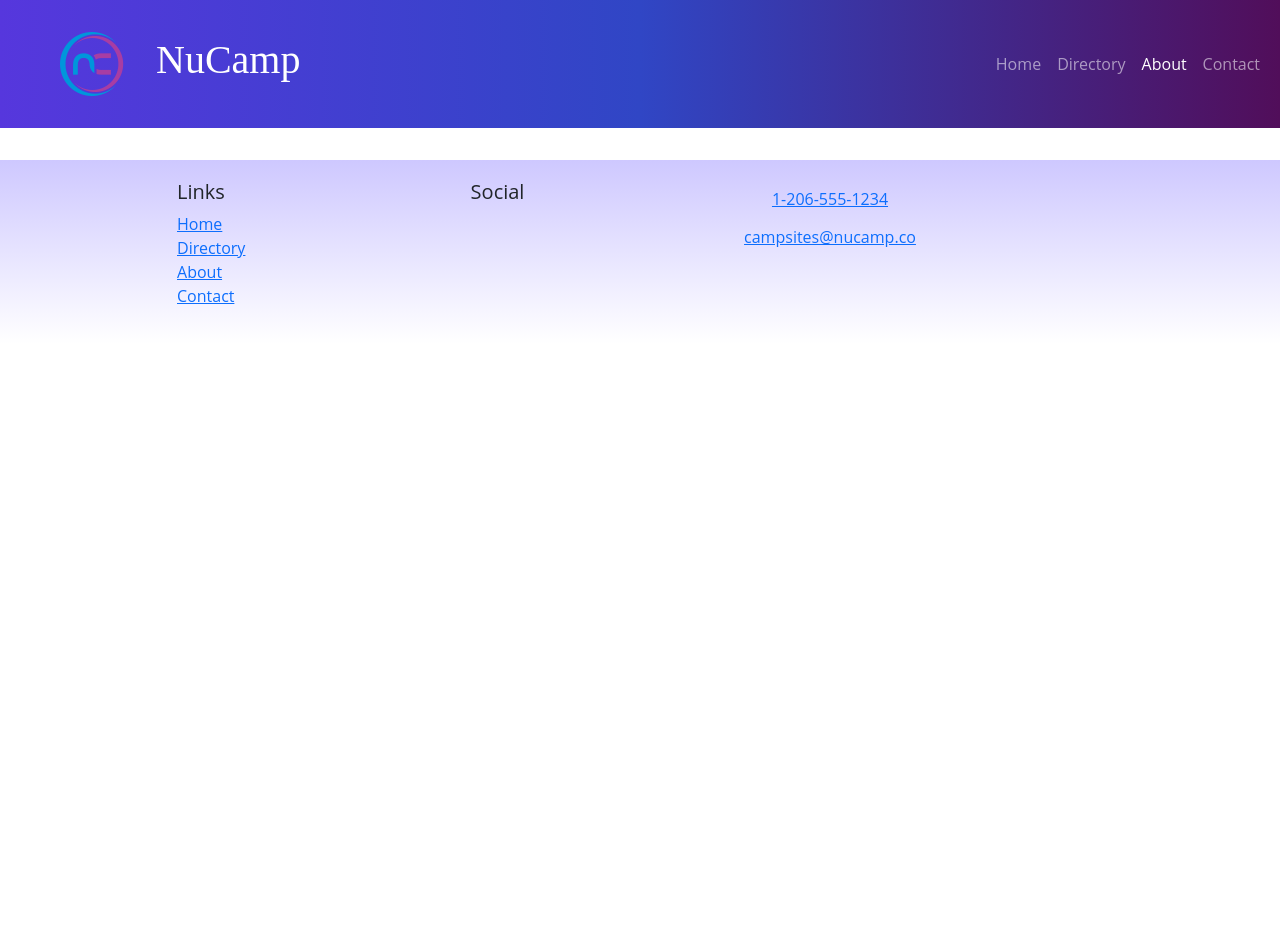
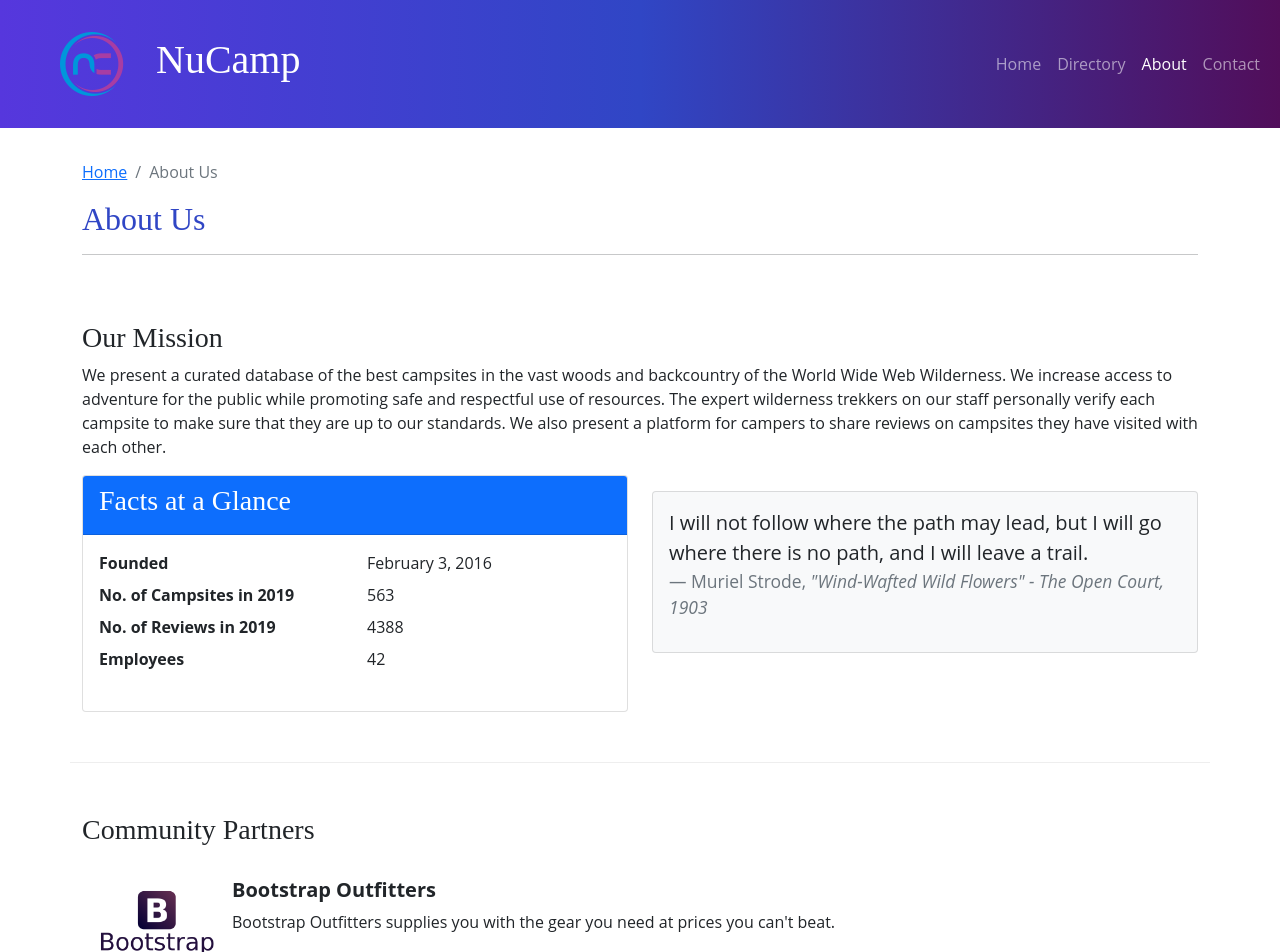
Before and after one commit to HemoglobinGoblin/reactworkshop, a React (Create React App) app: page /about in a window 1280 px wide. Shown: the top 952 px of the page. Before the commit the page ends 800 px from the top, so only its background shows below. Built offline with nearby package versions, Linux system fonts and the light colour scheme; the HTML template or start-up script is replaced by a standard one.

Commit message:
AnimatedDisplayCard

```diff
--- a/src/App.js
+++ b/src/App.js
@@ -6,6 +6,7 @@
 import Header from './components/Header';
 import Footer from './components/Footer';
 import CampsiteDetailPage from './pages/CampsiteDetailPage';
+import AboutPage from './pages/AboutPage';
 
 function App() {
   return (
@@ -15,6 +16,7 @@
         <Route path='/' element={<HomePage />} />
         <Route path='contact' element={<ContactPage />} />
         <Route path='directory' element={<CampsitesDeirectoryPage />} />
+        <Route path='about' element={<AboutPage />} />
         <Route
           path='directory/:campsiteId'
           element={<CampsiteDetailPage />}
--- /dev/null
+++ b/src/features/display/AnimatedDisplayCard.js
@@ -0,0 +1,32 @@
+import { useState, useEffect } from 'react';
+import { useSpring, animated } from 'react-spring';
+import { Card, CardImg, CardText, CardBody, CardTitle } from 'reactstrap';
+
+const AnimatedDisplayCard = ({ item }) => {
+    const { image, name, description } = item;
+    const [toggle, setToggle] = useState(false);
+
+    const animatedStyle = useSpring({
+        opacity: toggle ? 1 : 0,
+        transform: toggle ? 'scale(1,1)' : 'scale(1,0)',
+        config: { duration: 500 }
+    });
+
+    useEffect(() => {
+        setToggle(true);
+    }, []);
+
+    return (
+        <animated.div style={animatedStyle}>
+            <Card>
+                <CardImg src={image} alt={name} />
+                <CardBody>
+                    <CardTitle>{name}</CardTitle>
+                    <CardText>{description}</CardText>
+                </CardBody>
+            </Card>
+        </animated.div>
+    )
+}
+
+export default AnimatedDisplayCard;
--- a/src/features/display/DisplayList.js
+++ b/src/features/display/DisplayList.js
@@ -1,18 +1,22 @@
 import { Col, Row } from 'reactstrap';
-import DisplayCard from './DisplayCard';
+// import DisplayCard from './DisplayCard';
 import { selectFeaturedCampsite } from '../campsites/campsitesSlice';
 import { selectFeaturedPromotion } from '../Promotions/promotionsSlice';
+import { selectFeaturedPartners } from '../partners/partnersSlice';
+import AnimatedDisplayCard from './AnimatedDisplayCard';
 
 const DisplayList = () => {
-    const items = [selectFeaturedCampsite(), selectFeaturedPromotion()];
+    const items = [selectFeaturedCampsite(), selectFeaturedPromotion(), selectFeaturedPartners()];
 
     return (
         <Row>
             {items.map((item, idx) => {
                 return(
+                    item && (
                     <Col md className='m-1' key={idx}>
-                        <DisplayCard item={item} />
+                        <AnimatedDisplayCard item={item} />
                     </Col>
+                    )
                 )
             })}
         </Row>
--- /dev/null
+++ b/src/features/partners/Partner.js
@@ -0,0 +1,14 @@
+const Partner = ({partner}) => {
+    if (partner) {
+        const {image, name, description} = partner;
+        return(
+            <>
+                <img src={image} alt={name} style={{ width:'150px'}} />
+                <div classname='m-4'><h5 className='fw-bold'>{name}</h5>{description}</div>
+            </>
+        );
+    }
+    return null;
+}
+
+export default Partner
--- /dev/null
+++ b/src/features/partners/PartnersList.js
@@ -0,0 +1,21 @@
+import { Col } from 'reactstrap';
+import Partner from './Partner';
+import { SelectAllPartners } from './partnersSlice';
+
+const PartnersList = () => {
+    const partners = SelectAllPartners();
+
+    return (
+        <Col className='mt-4'>
+            {partners.map((partner) => {
+                return (
+                    <div className='d-flex mb-5' key={partner.id}>
+                        <Partner partner={partner} />
+                    </div>
+                );
+            })}
+        </Col>
+    )
+}
+
+export default PartnersList;
--- /dev/null
+++ b/src/features/partners/partnersSlice.js
@@ -0,0 +1,9 @@
+import { PARTNERS } from '../../app/shared/PARTNERS';
+
+export const SelectAllPartners = () => {
+    return PARTNERS;
+};
+
+export const selectFeaturedPartners = () => {
+    return PARTNERS.find((partner) => partner.featured);
+}
--- /dev/null
+++ b/src/pages/AboutPage.js
@@ -0,0 +1,73 @@
+import { Col, Row, Container, Card, CardBody, CardHeader } from 'reactstrap';
+import SubHeader from '../components/SubHeader';
+import PartnersList from '../features/partners/PartnersList'
+
+const AboutPage = () => {
+    return (
+        <Container>
+            <SubHeader current='About Us' />
+            <Row className='row-content'>
+                <Col sm='6'>
+                </Col>
+                <h3>Our Mission</h3>
+                    <p>
+                        We present a curated database of the best campsites in the
+                        vast woods and backcountry of the World Wide Web Wilderness.
+                        We increase access to adventure for the public while
+                        promoting safe and respectful use of resources. The expert
+                        wilderness trekkers on our staff personally verify each
+                        campsite to make sure that they are up to our standards. We
+                        also present a platform for campers to share reviews on
+                        campsites they have visited with each other.
+                    </p>
+                <Col sm='6'>
+                    <Card>
+                        <CardHeader className='bg-primary text-white'>
+                            <h3>Facts at a Glance</h3>
+                        </CardHeader>
+                        <CardBody>
+                            <dl className='row'>
+                                <dt className='col-6'>Founded</dt>
+                                <dd className='col-6'>February 3, 2016</dd>
+                                <dt className='col-6'>No. of Campsites in 2019</dt>
+                                <dd className='col-6'>563</dd>
+                                <dt className='col-6'>No. of Reviews in 2019</dt>
+                                <dd className='col-6'>4388</dd>
+                                <dt className='col-6'>Employees</dt>
+                                <dd className='col-6'>42</dd>
+                            </dl>
+                        </CardBody>
+                    </Card>
+                </Col>
+                <Col>
+                    <Card className='bg-light mt-3'>
+                        <CardBody>
+                            <blockquote className='blockquote'>
+                                <p>
+                                I will not follow where the path may lead, but I
+                                will go where there is no path, and I will leave
+                                a trail.
+                                </p>
+                                <footer className='blockquote-footer'>
+                                Muriel Strode,{' '}
+                                    <cite title='Source Title'>
+                                        "Wind-Wafted Wild Flowers" - The Open Court,
+                                        1903
+                                    </cite>
+                                </footer>
+                            </blockquote>
+                        </CardBody>
+                    </Card>
+                </Col>
+            </Row>
+            <Row className='row-content'>
+                <Col xs='12'>
+                    <h3>Community Partners</h3>
+                </Col>
+                <PartnersList />
+            </Row>
+        </Container>
+    );
+};
+
+export default AboutPage;
```
